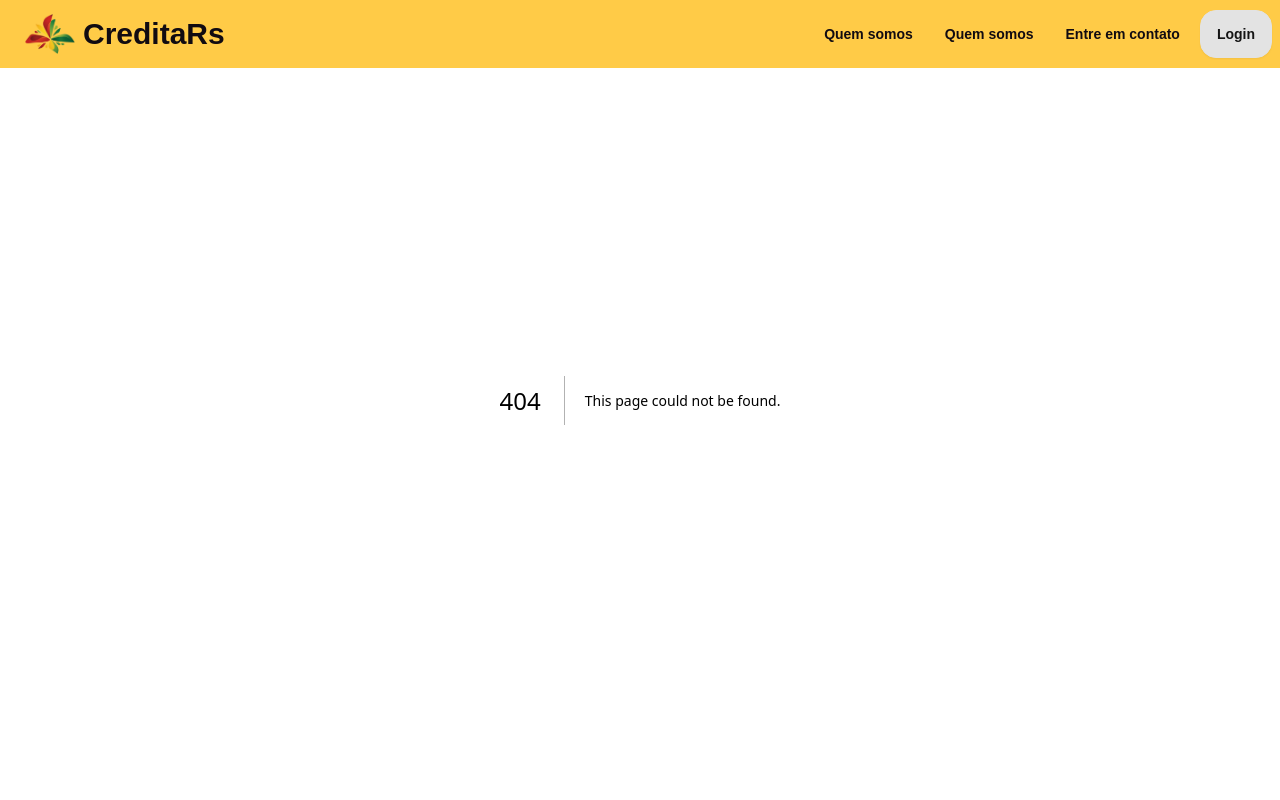
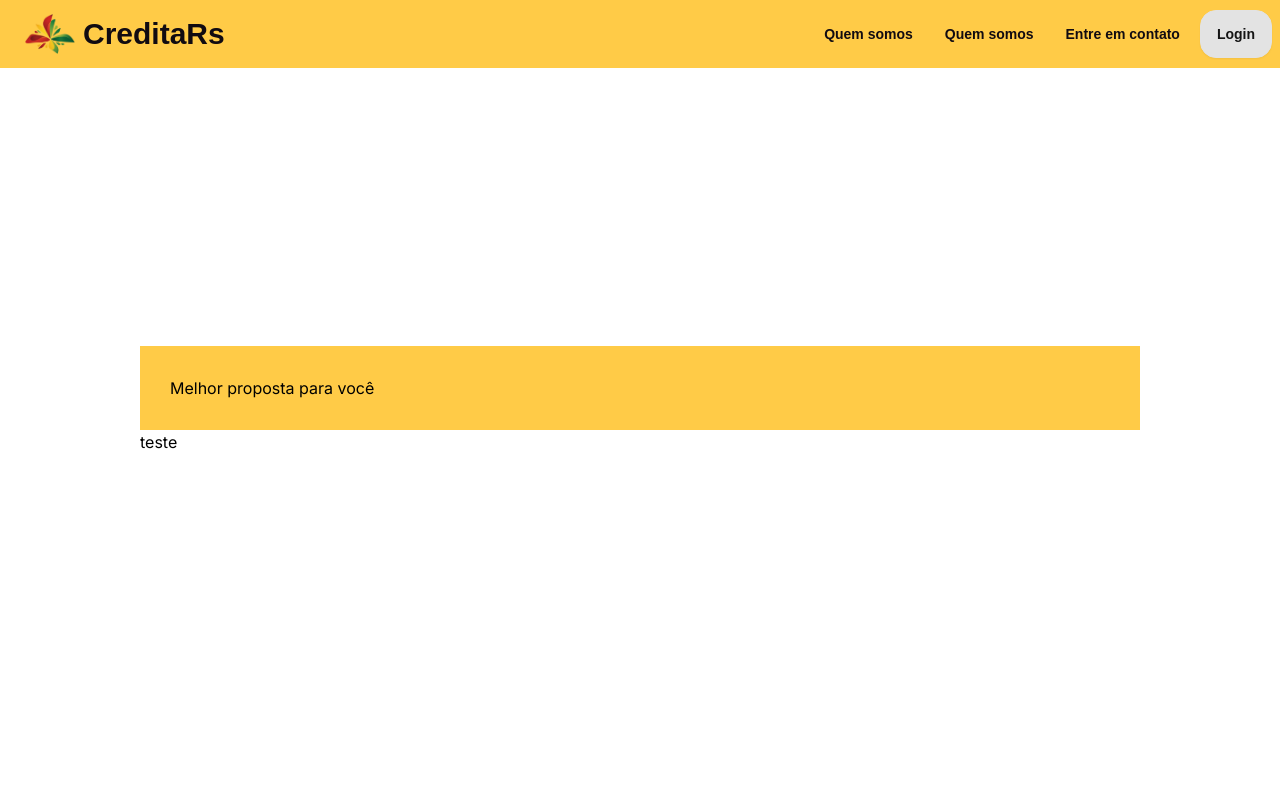
Before and after one commit to Giovani-SantAna-Pedroso/Hackathon-rumo-a-nasa, a Next.js app: page /CreditosDisponiveis in a window 1280 px wide. Before the commit this address had no page. Shown: the top 800 px of the page. Built offline with nearby package versions, Linux system fonts and the light colour scheme; a web font is replaced by a local one.

Commit message:
adicionando area do cliente

```diff
--- /dev/null
+++ b/src/app/CreditosDisponiveis/CreditosDisponiveis.css
@@ -0,0 +1,20 @@
+.conteudo-principal{
+    height: 100vh;
+    display: flex;
+    flex-direction: column;
+   align-items: center;
+   justify-content: center;
+
+}
+
+.conteudo-principal .content{
+    width: 1000px;
+
+}
+
+.conteudo-principal .content-header{
+    max-width: 100%;
+    padding: 30px;
+    background-color: #FFCB47;
+
+}
--- /dev/null
+++ b/src/app/CreditosDisponiveis/page.jsx
@@ -0,0 +1,24 @@
+import "./CreditosDisponiveis.css"
+
+
+
+function CreditosDisponiveis (){
+    return(
+        <main className="conteudo-principal">
+            <div className="content">
+                <header className="content-header"  >
+                    Melhor proposta para você
+                </header>
+
+                <div className="box-content">
+                    <div>
+                        teste
+                    </div>
+
+                </div>
+            </div>
+
+        </main>
+    )
+}
+export default CreditosDisponiveis
--- /dev/null
+++ b/src/app/components/Load/index.jsx
@@ -0,0 +1,14 @@
+const load =()=>{
+    return(
+        <Image
+        src={HerImg}
+        width={480}
+        height={480} // Adicionando a altura para evitar layout shift
+        alt="Image of the psichollogist"
+        className="max-h-[480px] rounded-md"
+        priority // Carregar esta imagem com prioridade
+      />
+    )
+}
+
+export default load
--- a/src/app/login/page.tsx
+++ b/src/app/login/page.tsx
@@ -20,7 +20,7 @@ function Login() {
     try {
       // Simular chamada à API de login
       await new Promise((resolve) => setTimeout(resolve, 3000)); // Substitua isso por sua chamada real à API
-      router.push('dashboard');
+      router.push('CreditosDisponiveis');
     } catch (error) {
       console.error('Login failed:', error);
       // Trate o erro de login aqui, se necessário
```
